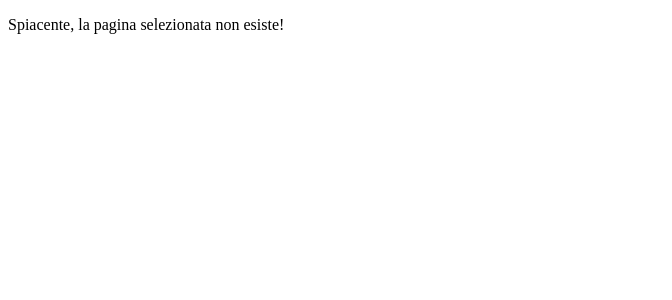
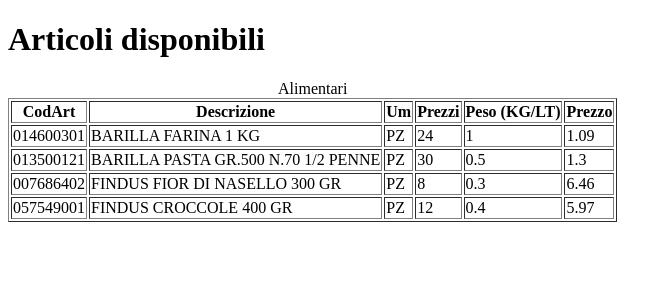
Before and after one commit to PierluigiPapa/angular16, an Angular app: page /articoli in a window 1280 px wide. Shown: the top 300 px of the page, without its empty margins (0-672 px from the left). Built offline with nearby package versions, Linux system fonts and the light colour scheme.

Commit message:
feat: lez #9 added Articoli component / fix: added new path on app routing

```diff
--- a/src/app/app-routing.module.ts
+++ b/src/app/app-routing.module.ts
@@ -3,11 +3,13 @@ import { RouterModule, Routes } from '@angular/router';
 import { LoginComponent } from './login/login.component';
 import { WelcomeComponent } from './welcome/welcome.component';
 import { ErrorComponent } from './error/error.component';
+import { ArticoliComponent } from './articoli/articoli.component';
 
 const routes: Routes = [
   {path: '', component: LoginComponent},
   {path: 'login', component: LoginComponent},
   {path: 'welcome/:userID', component: WelcomeComponent},
+  {path: 'articoli', component: ArticoliComponent},
   {path: '**', component: ErrorComponent}
 ];
 
--- a/src/app/app.module.ts
+++ b/src/app/app.module.ts
@@ -7,13 +7,15 @@ import { WelcomeComponent } from './welcome/welcome.component';
 import { LoginComponent } from './login/login.component';
 import { FormsModule } from '@angular/forms';
 import { ErrorComponent } from './error/error.component';
+import { ArticoliComponent } from './articoli/articoli.component';
 
 @NgModule({
   declarations: [
     AppComponent,
     WelcomeComponent,
     LoginComponent,
-    ErrorComponent
+    ErrorComponent,
+    ArticoliComponent
   ],
   imports: [
     BrowserModule,
--- /dev/null
+++ b/src/app/articoli/articoli.component.html
@@ -0,0 +1,25 @@
+<h1> Articoli disponibili</h1>
+
+<table id="articoli" border="1">
+  <caption>Alimentari</caption>
+  <thead>
+    <tr>
+      <th>CodArt</th>
+      <th>Descrizione</th>
+      <th>Um</th>
+      <th>Prezzi</th>
+      <th>Peso (KG/LT)</th>
+      <th>Prezzo</th>
+    </tr>
+  </thead>
+  <tbody>
+    <tr *ngFor="let articolo of articoli">
+      <td>{{articolo.codart}}</td>
+      <td>{{articolo.descrizione}}</td>
+      <td>{{articolo.um}}</td>
+      <td>{{articolo.pzcart}}</td>
+      <td>{{articolo.peso}}</td>
+      <td>{{articolo.prezzo}}</td>
+    </tr>
+  </tbody>
+</table>
--- /dev/null
+++ b/src/app/articoli/articoli.component.ts
@@ -0,0 +1,17 @@
+import { Component } from '@angular/core';
+
+@Component({
+  selector: 'app-articoli',
+  templateUrl: './articoli.component.html',
+  styleUrls: ['./articoli.component.css']
+})
+export class ArticoliComponent {
+
+  articoli = [
+    {codart : '014600301', descrizione : 'BARILLA FARINA 1 KG', um : 'PZ', pzcart : 24, peso : 1, prezzo : 1.09},
+    {codart : "013500121", descrizione : "BARILLA PASTA GR.500 N.70 1/2 PENNE", um : "PZ", pzcart : 30, peso : 0.5, prezzo : 1.3},
+    {codart : "007686402", descrizione : "FINDUS FIOR DI NASELLO 300 GR", um : "PZ", pzcart : 8, peso : 0.3, prezzo : 6.46},
+    {codart : "057549001", descrizione : "FINDUS CROCCOLE 400 GR", um : "PZ", pzcart : 12, peso : 0.4, prezzo : 5.97}
+  ]
+
+}
--- a/src/app/login/login.component.html
+++ b/src/app/login/login.component.html
@@ -10,7 +10,3 @@
 <div *ngIf="!autenticato">
   {{errorMsg}}
 </div>
-
-<div *ngIf="consentito">
-  {{okMsg}}
-</div>
```
Also changed, not shown: src/app/articoli/articoli.component.css (added).
